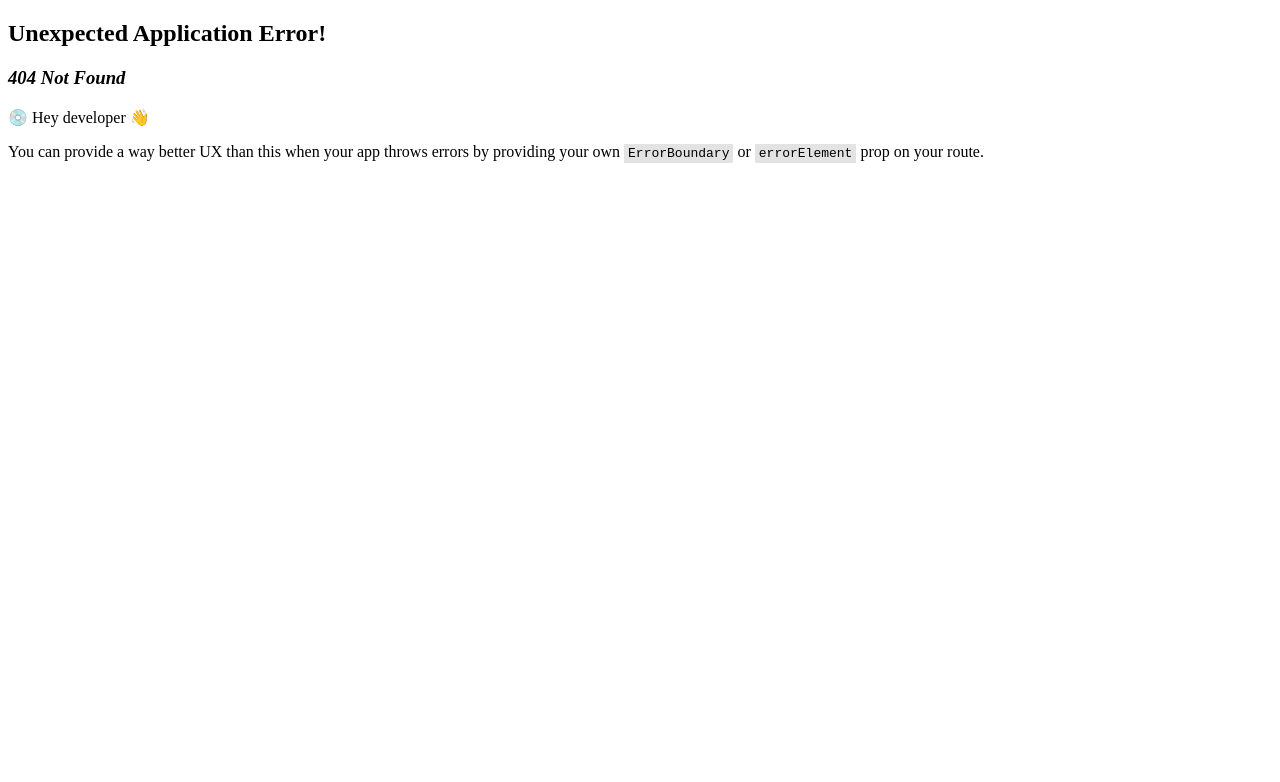
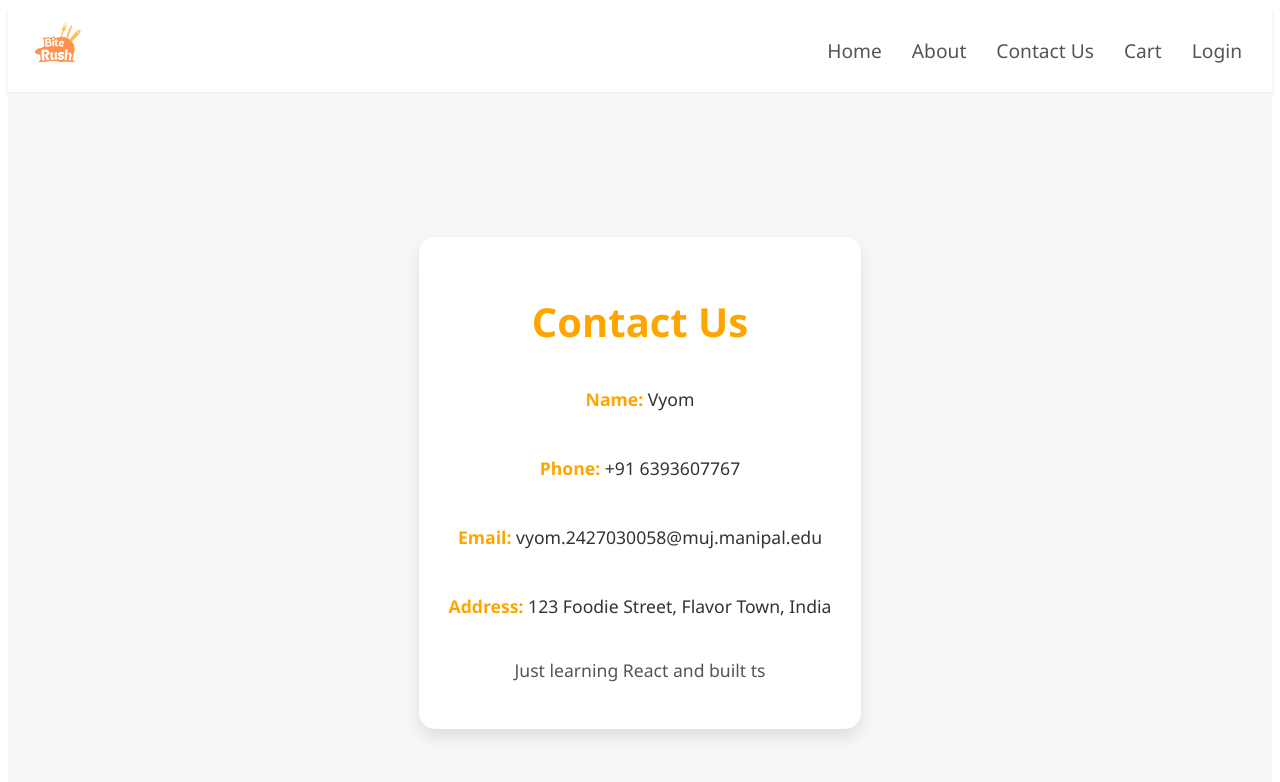
Before and after one commit to vyom10445/bite-rush, a React (Vite) app: page /contact in a window 1280 px wide. Before the commit this address had no page. Shown: the top 782 px of the page. Built offline with nearby package versions, Linux system fonts and the light colour scheme.

Commit message:
add contact us

```diff
--- a/src/App.jsx
+++ b/src/App.jsx
@@ -4,6 +4,7 @@ import Header from "./components/Header";
 import Body from "./components/Body";
 import About from "./components/About";
 import { createBrowserRouter } from "react-router-dom";
+import Contact from "./components/Contact";
 
 export const AppRouter = createBrowserRouter([
   {
@@ -19,6 +20,15 @@ export const AppRouter = createBrowserRouter([
       </>
     ),
   },
+  {
+    path: "/contact",
+    element: (
+      <>
+        <Header />
+        <Contact />
+      </>
+    ),
+  },
 ]);
 
 function App() {
--- /dev/null
+++ b/src/components/Contact.jsx
@@ -0,0 +1,28 @@
+import React from "react";
+
+const Contact = () => {
+  return (
+    <div className="contact-container">
+      <div className="contact-content">
+        <h1 className="contact-title">Contact Us</h1>
+        <div className="contact-info">
+          <p className="contact-item">
+            <strong>Name:</strong> Vyom
+          </p>
+          <p className="contact-item">
+            <strong>Phone:</strong> +91 6393607767
+          </p>
+          <p className="contact-item">
+            <strong>Email:</strong> vyom.2427030058@muj.manipal.edu
+          </p>
+          <p className="contact-item">
+            <strong>Address:</strong> 123 Foodie Street, Flavor Town, India
+          </p>
+        </div>
+        <p className="contact-description">Just learning React and built ts</p>
+      </div>
+    </div>
+  );
+};
+
+export default Contact;
--- a/src/index.css
+++ b/src/index.css
@@ -277,3 +277,300 @@
   color: var(--list-item-color);
   margin-bottom: 15px;
 }
+
+/* Color palette (example) */
+:root {
+  --primary-color: #ffa500; /* Orange from logo */
+  --text-color: #333;
+  --header-bg: #ffffff; /* Changed header background to pure white to blend with logo */
+  --list-item-color: #555;
+  --list-item-hover-color: var(--primary-color);
+  --card-bg: #ffffff; /* Added a specific background for cards */
+  --card-shadow: rgba(0, 0, 0, 0.15); /* Slightly stronger shadow for cards */
+}
+
+.header {
+  display: flex;
+  justify-content: space-between;
+  align-items: center; /* Vertically align items */
+  background-color: var(--header-bg);
+  padding: 5px 10px; /* Reduced padding for a smaller header */
+  border-bottom: 1px solid #eee;
+  box-shadow: 0 2px 4px rgba(0, 0, 0, 0.1); /* Subtle shadow */
+}
+
+.headerLogo {
+  width: 70px; /* Reduced logo size */
+  height: 70px; /* Reduced logo size */
+}
+
+.unorderedList {
+  display: flex;
+  list-style: none; /* Remove bullet points */
+  padding: 0 20px 0 0; /* Add padding to the right to bring items slightly left */
+  margin: 0; /* Remove default margin */
+  gap: 30px; /* Explicit gap for spacing between list items */
+  justify-content: flex-end; /* Keep items aligned to the right, but with right padding */
+  font-family: "Segoe UI", "Roboto", "Oxygen", "Ubuntu", "Cantarell",
+    "Fira Sans", "Droid Sans", "Helvetica Neue", sans-serif; /* Minimalist font stack */
+  font-weight: normal; /* Removed bold font weight */
+}
+
+.listItem {
+  cursor: pointer; /* Indicate interactivity */
+  color: var(--list-item-color);
+  transition: color 0.3s ease-in-out;
+  font-size: 1.2em; /* Increased font size for list items */
+}
+
+.listItem:hover {
+  color: var(--list-item-hover-color);
+}
+
+/* Responsive design for smaller screens */
+@media (max-width: 768px) {
+  .header {
+    flex-direction: column;
+    align-items: center;
+    padding: 10px;
+  }
+
+  .unorderedList {
+    flex-direction: column;
+    align-items: center;
+    margin-top: 15px;
+    padding: 0; /* Reset padding for vertical stacking */
+    gap: 10px; /* Adjust gap for vertical stacking */
+  }
+
+  .listItem {
+    margin: 0; /* Reset margin as gap is used */
+    font-size: 1em; /* Slightly smaller on mobile for better fit */
+  }
+}
+
+.res-card {
+  width: 220px;
+  border-radius: 16px;
+  overflow: hidden;
+  background-color: var(--card-bg);
+  box-shadow: 0 4px 10px var(--card-shadow);
+  transition: transform 0.2s ease;
+  cursor: pointer;
+  margin: 5px;
+}
+
+.res-card:hover {
+  transform: scale(1.03);
+}
+
+.res-img {
+  width: 100%;
+  height: 140px;
+  object-fit: cover;
+}
+
+.res-details {
+  padding: 12px;
+  display: flex;
+  flex-direction: column;
+  gap: 6px;
+  color: var(--text-color);
+  /* Added a simple, clean font-family to all text within the card */
+  font-family: "Segoe UI", "Roboto", "Oxygen", "Ubuntu", "Cantarell",
+    "Fira Sans", "Droid Sans", "Helvetica Neue", sans-serif;
+}
+
+.res-details h3 {
+  margin: 0;
+  font-size: 1.1rem;
+  font-weight: 600;
+}
+
+.res-details h5 {
+  margin: 0;
+  font-size: 0.9rem;
+  font-weight: 400;
+  color: var(--list-item-color);
+}
+
+.search {
+  padding: 20px;
+}
+
+.rating {
+  color: green;
+}
+
+.resContainer {
+  display: flex;
+  flex-wrap: wrap;
+}
+
+.filter-btn,
+.refresh-btn,
+.load-more-btn {
+  display: inline-block;
+  padding: 10px 18px;
+  font-size: 14px;
+  font-weight: 500;
+  font-family: "Segoe UI", Roboto, sans-serif;
+  color: white;
+  border: none;
+  border-radius: 6px;
+  cursor: pointer;
+  transition: background-color 0.3s ease, transform 0.2s ease;
+  box-shadow: 0 2px 8px rgba(0, 0, 0, 0.08);
+  user-select: none;
+}
+
+.filter-btn {
+  background-color: #ff4d4d;
+  margin: 10px;
+}
+
+.filter-btn:hover {
+  background-color: #e60000;
+  transform: translateY(-1px);
+}
+
+.filter-btn:active {
+  background-color: #cc0000;
+  transform: translateY(0);
+}
+
+/* Shimmer effect styling */
+.shimmer-container {
+  display: flex;
+  flex-wrap: wrap;
+  gap: 20px;
+  padding: 20px;
+}
+
+.shimmer-card {
+  width: 220px;
+  height: 250px;
+  background: #f0f0f0;
+  border-radius: 16px;
+  animation: shimmer 1.5s infinite linear;
+  box-shadow: 0 4px 10px rgba(0, 0, 0, 0.15);
+}
+
+@keyframes shimmer {
+  0% {
+    background-color: #f0f0f0;
+  }
+  50% {
+    background-color: #e0e0e0;
+  }
+  100% {
+    background-color: #f0f0f0;
+  }
+}
+
+.search-and-filter-container {
+  display: flex;
+  align-items: center;
+  justify-content: center;
+  padding: 20px;
+  gap: 10px;
+}
+
+.search {
+  display: flex;
+  gap: 10px;
+  align-items: center;
+}
+
+.searchBox {
+  /* Increased border width and a darker color */
+  border: 0.5px solid #333;
+  border-radius: 20px;
+  padding: 10px 15px;
+  font-size: 16px;
+  transition: box-shadow 0.3s ease;
+  width: 300px;
+  /* Set to white background for contrast */
+  background-color: white;
+  box-shadow: 0 2px 4px rgba(0, 0, 0, 0.1);
+}
+
+.searchBox:focus {
+  outline: none;
+  /* A subtle but visible focus effect */
+  border-color: var(--primary-color);
+  box-shadow: 0 0 8px rgba(255, 165, 0, 0.8);
+}
+
+.searchBtn {
+  background-color: var(--primary-color);
+  color: white;
+  border: none;
+  border-radius: 20px;
+  padding: 10px 20px;
+  font-size: 16px;
+  cursor: pointer;
+  transition: background-color 0.3s ease, transform 0.2s ease;
+  box-shadow: 0 2px 8px rgba(0, 0, 0, 0.08);
+}
+
+.searchBtn:hover {
+  background-color: #e69500;
+  transform: translateY(-1px);
+}
+
+.searchBtn:active {
+  background-color: #cc8400;
+  transform: translateY(0);
+}
+
+.about-container,
+.contact-container {
+  display: flex;
+  justify-content: center;
+  align-items: center;
+  padding: 40px 20px;
+  background-color: #f7f7f7;
+  color: var(--text-color);
+  font-family: "Segoe UI", "Roboto", "Oxygen", "Ubuntu", "Cantarell",
+    "Fira Sans", "Droid Sans", "Helvetica Neue", sans-serif;
+  min-height: calc(100vh - 100px);
+}
+
+.about-content,
+.contact-content {
+  max-width: 800px;
+  text-align: center;
+  background-color: var(--card-bg);
+  padding: 30px;
+  border-radius: 16px;
+  box-shadow: 0 8px 16px rgba(0, 0, 0, 0.1);
+}
+
+.about-title,
+.contact-title {
+  font-size: 2.5rem;
+  font-weight: 700;
+  color: var(--primary-color);
+  margin-bottom: 20px;
+}
+
+.about-description,
+.contact-description {
+  font-size: 1.1rem;
+  line-height: 1.6;
+  color: var(--list-item-color);
+  margin-bottom: 15px;
+}
+
+.contact-info {
+  display: flex;
+  flex-direction: column;
+  gap: 10px;
+  margin-bottom: 20px;
+  font-size: 1.1rem;
+}
+
+.contact-item strong {
+  color: var(--primary-color);
+}
```
